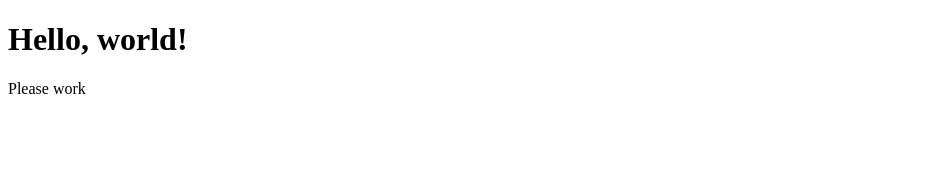
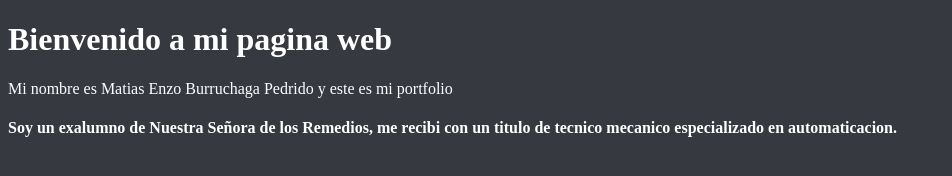
Before and after one commit to Vesperis/PortfolioFrontEnd, a plain HTML site: page index.html in a window 1280 px wide. Shown: the whole page, without its empty margins (0-952 px from the left). Drawn offline with Linux system fonts and the light colour scheme.

Commit message:
Actualizacion al index numero 2.

```diff
--- a/index.html
+++ b/index.html
@@ -4,10 +4,13 @@
   <head>
     <meta chargset="utf-8" />
     <meta name="viewport" content="width=device-width, initial-scale=1" />
-    <title>Bootstrap demo</title>
+    <title>Portfolio de Matias Burruchaga</title>
   </head>
-  <body>
-    <h1>Hello, world!</h1>
-    <p> Please work</p>
+  <body bgcolor="#36393F" text="white">
+    <h1>Bienvenido a mi pagina web</h1>
+    <p> Mi nombre es Matias Enzo Burruchaga Pedrido y este es mi portfolio</p>
   </body>
-</html>
+     <h4>
+      Soy un exalumno de Nuestra Señora de los Remedios, me recibi con un titulo de tecnico mecanico especializado en automaticacion.
+     </h4>
+      </html>
--- a/styles.css
+++ b/styles.css
@@ -0,0 +1 @@
+body {}
```
